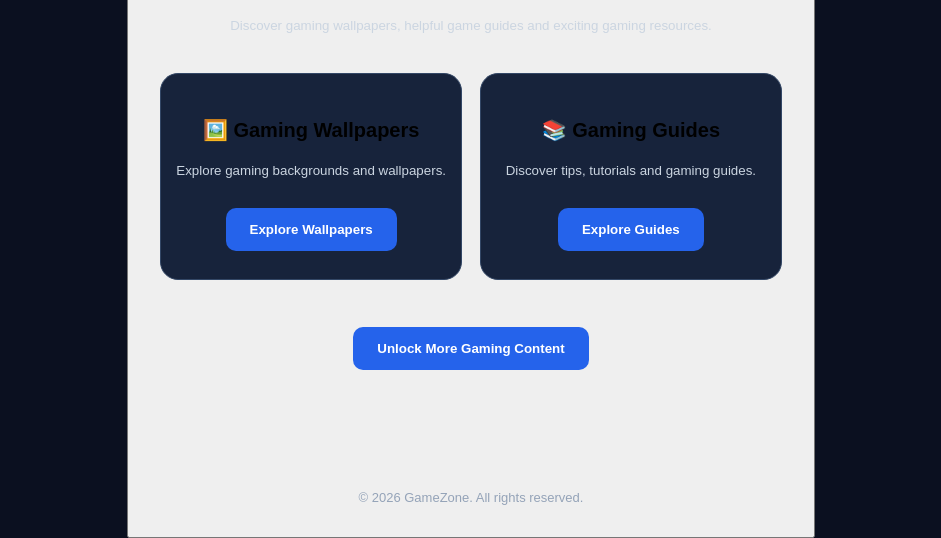
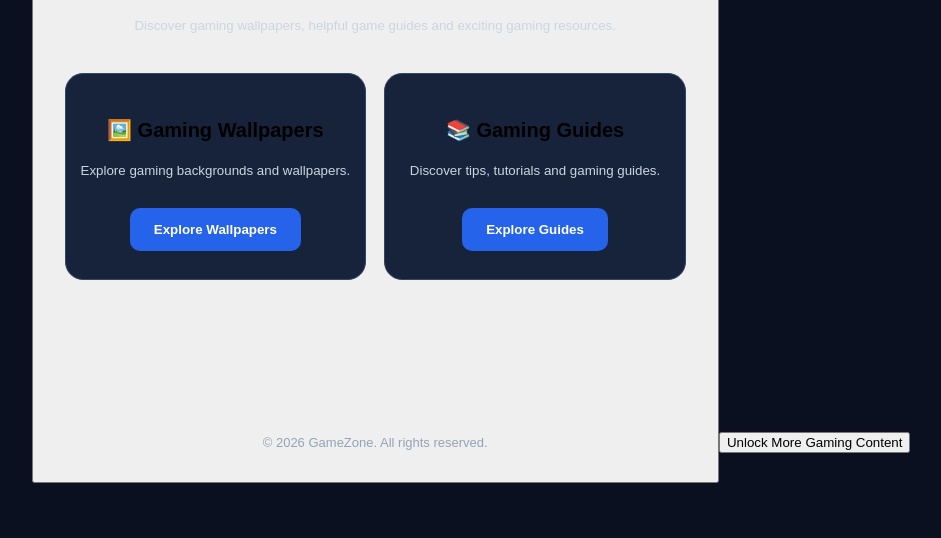
Before and after one commit to guigoupour-netizen/Offre, a plain HTML site: page index.html in a window 1280 px wide. Shown: the part 303-841 px from the top of the page, without its empty margins (169-1110 px from the left). After the commit the page ends 800 px from the top, so only its background shows below. Drawn offline with Linux system fonts and the light colour scheme.

Commit message:
Add button to unlock more gaming content

```diff
--- a/index.html
+++ b/index.html
@@ -62,10 +62,9 @@ and exciting gaming resources.
 <a href="YOUR_GUIDES_LINK">Explore Guides</a>
 </div>
 </div>
-<a href="YOUR_OGADS_LOCKER_LINK">
-Unlock More Gaming Content
 </a>
 </main>
 <footer>© 2026 GameZone. All rights reserved.</footer>
 </body>
-</html>
+</html><button type="button" onclick="og_load()">
+Unlock More Gaming Content
```
